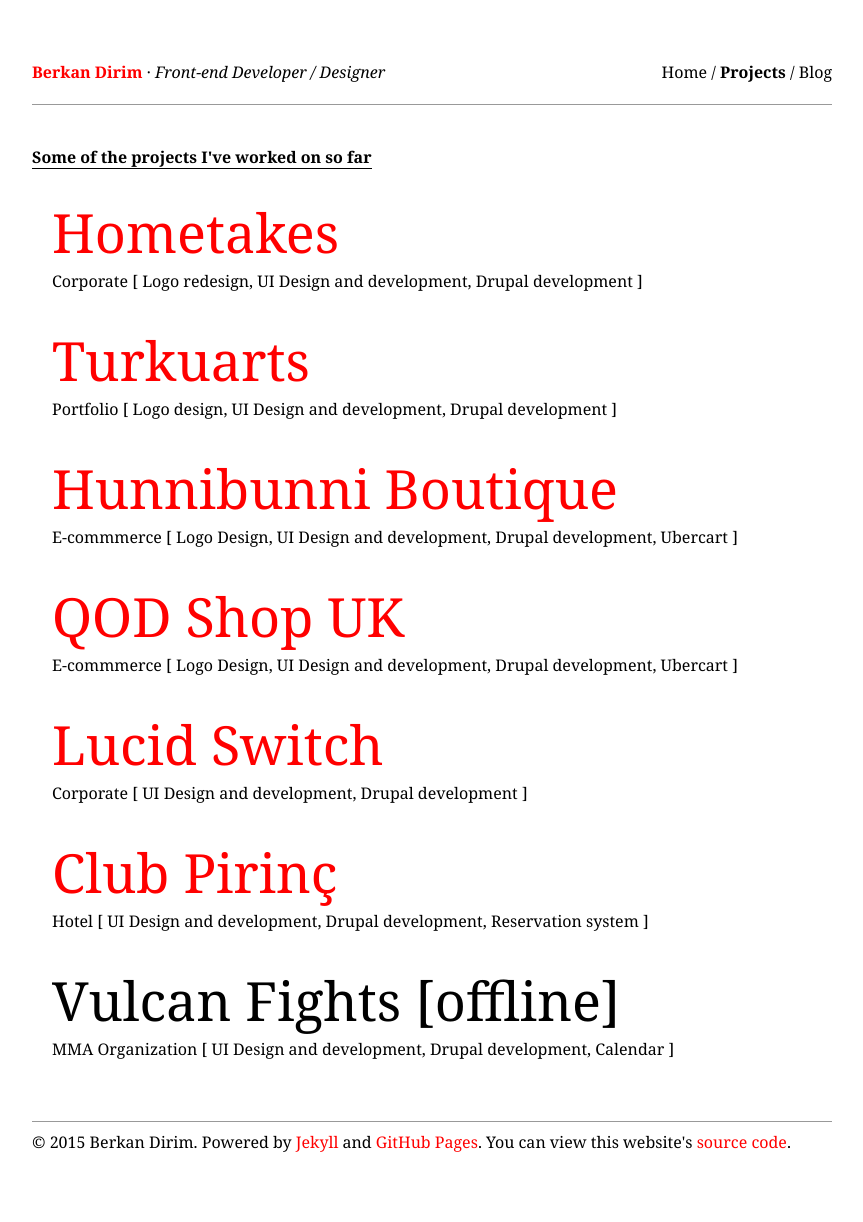
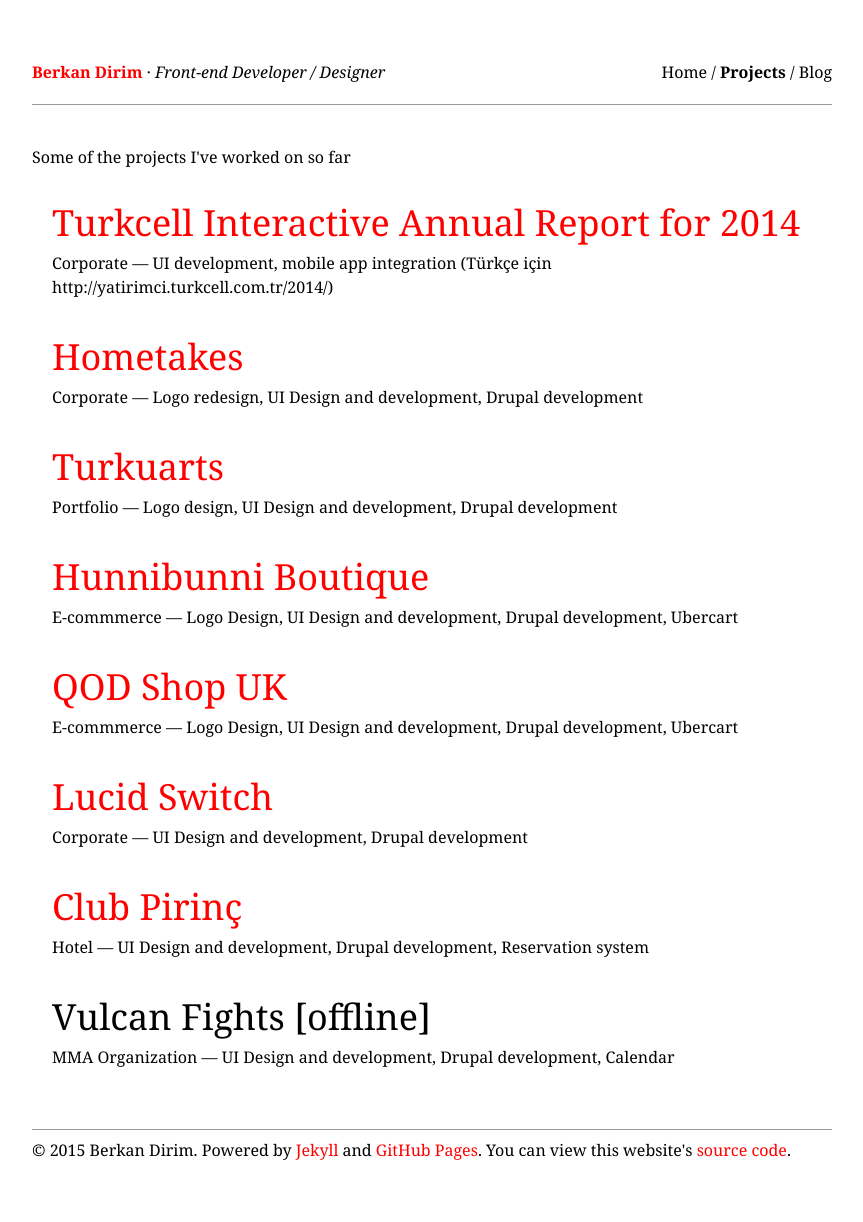
Before and after one commit to berkandirim/dirim.co, a Jekyll site: the page built from projects.html, in a window 1280 px wide. Shown: the whole page, without its empty margins (208-1071 px from the left). Built offline with Jekyll 4.4.1, drawn with Linux system fonts in a browser that asks for light colours; Markdown is read by kramdown in place of the engine named in the settings.

```diff
--- a/_config.yml
+++ b/_config.yml
@@ -8,15 +8,5 @@ highlighter: pygments
 permalink: /blog/:year/:month/:day/:title/
 sass:
   style: compressed
-defaults:
-    -
-        scope:
-            path: ""
-            type: "posts"
-        values:
-            author: "Berkan Dirim"
-            categories: "conferenece"
-            layout: "post"
-            comments: true
 gems:
     - jekyll-sitemap
--- a/_data/projects.yml
+++ b/_data/projects.yml
@@ -1,29 +1,33 @@
 # Projects data
+
+- title: Turkcell Interactive Annual Report for 2014
+  link: http://investor.turkcell.com.tr/2014/
+  description: Corporate — UI development, mobile app integration (Türkçe için http://yatirimci.turkcell.com.tr/2014/)
 
 - title: Hometakes
   link: http://www.hometakes.com
-  description: Corporate [ Logo redesign, UI Design and development, Drupal development ]
+  description: Corporate — Logo redesign, UI Design and development, Drupal development
 
 - title: Turkuarts
   link: http://www.turkuarts.com
-  description: Portfolio [ Logo design, UI Design and development, Drupal development ]
+  description: Portfolio — Logo design, UI Design and development, Drupal development
 
 - title: Hunnibunni Boutique
   link: https://hunnibunniboutique.co.uk
-  description: E-commmerce [ Logo Design, UI Design and development, Drupal development, Ubercart ]
+  description: E-commmerce — Logo Design, UI Design and development, Drupal development, Ubercart
 
 - title: QOD Shop UK
   link: http://qodshop.co.uk
-  description: E-commmerce [ Logo Design, UI Design and development, Drupal development, Ubercart ]
+  description: E-commmerce — Logo Design, UI Design and development, Drupal development, Ubercart
 
 - title: Lucid Switch
   link: http://lucidswitch.com
-  description: Corporate [ UI Design and development, Drupal development ]
+  description: Corporate — UI Design and development, Drupal development
 
 - title: Club Pirinç
   link: http://www.clubpirinc.com
-  description: Hotel [ UI Design and development, Drupal development, Reservation system ]
+  description: Hotel — UI Design and development, Drupal development, Reservation system
 
 - title: Vulcan Fights [offline]
   link:
-  description: MMA Organization [ UI Design and development, Drupal development, Calendar ]
+  description: MMA Organization — UI Design and development, Drupal development, Calendar
--- a/_sass/_typography.scss
+++ b/_sass/_typography.scss
@@ -66,13 +66,16 @@ hr {
     list-style: none;
 }
 
+.post-list {
+    h2 {
+        font-size: 1.5em;
+        font-weight: 400;
+    }
+}
+
 .project-list {
     li {
         padding: 20px;
-        position: relative;
-        &:last-child {
-            border-bottom: none;
-        }
         &:hover {
             background-color: #efefef;
         }
@@ -82,24 +85,16 @@ hr {
 .project-title {
     margin: 0 0 10px;
     line-height: 1;
-    font-size: 3.375em;
+    font-size: 2.25em;
     font-weight: 400;
 }
 
 .project-description {
-    font-size: 1em;
     margin: 0;
 }
 
 .share {
     margin: 20px 0 40px;
-}
-
-.projects {
-    h2 {
-        display: inline;
-        border-bottom: 1px solid;
-    }
 }
 
 .blog-post {
--- a/projects.html
+++ b/projects.html
@@ -5,12 +5,12 @@ class: projects
 title: Projects
 ---
 
-<h2>Some of the projects I've worked on so far</h2>
+<p>Some of the projects I've worked on so far</p>
 
 <ul class="project-list">
     {% for project in site.data.projects %}
     <li>
-        <h3 class="project-title">{% if project.link %}<a href="{{project.link}}" target="_blank">{% endif %}{{project.title}}</a></h3>
+        <h2 class="project-title">{% if project.link %}<a href="{{project.link}}" target="_blank">{% endif %}{{project.title}}</a></h2>
         <p class="project-description">{{project.description}}</p>
     </li>
     {% endfor %}
```
Also changed, not shown: _data/blog-info.yml (deleted, +0 -11 lines), _layouts/blog-post.html (+12 -0 lines), _posts/2015-07-06-recent.md (deleted, +0 -8 lines), _posts/2015-07-06-test.md (deleted, +0 -7 lines), _posts/2015-07-06-test2.md (deleted, +0 -17 lines), _posts/2015-07-29-hello-world.md (added, +7 -0 lines), blog.html (+4 -5 lines), _drafts/2015-07-29-new.md (renamed from _drafts/no-title.md).
